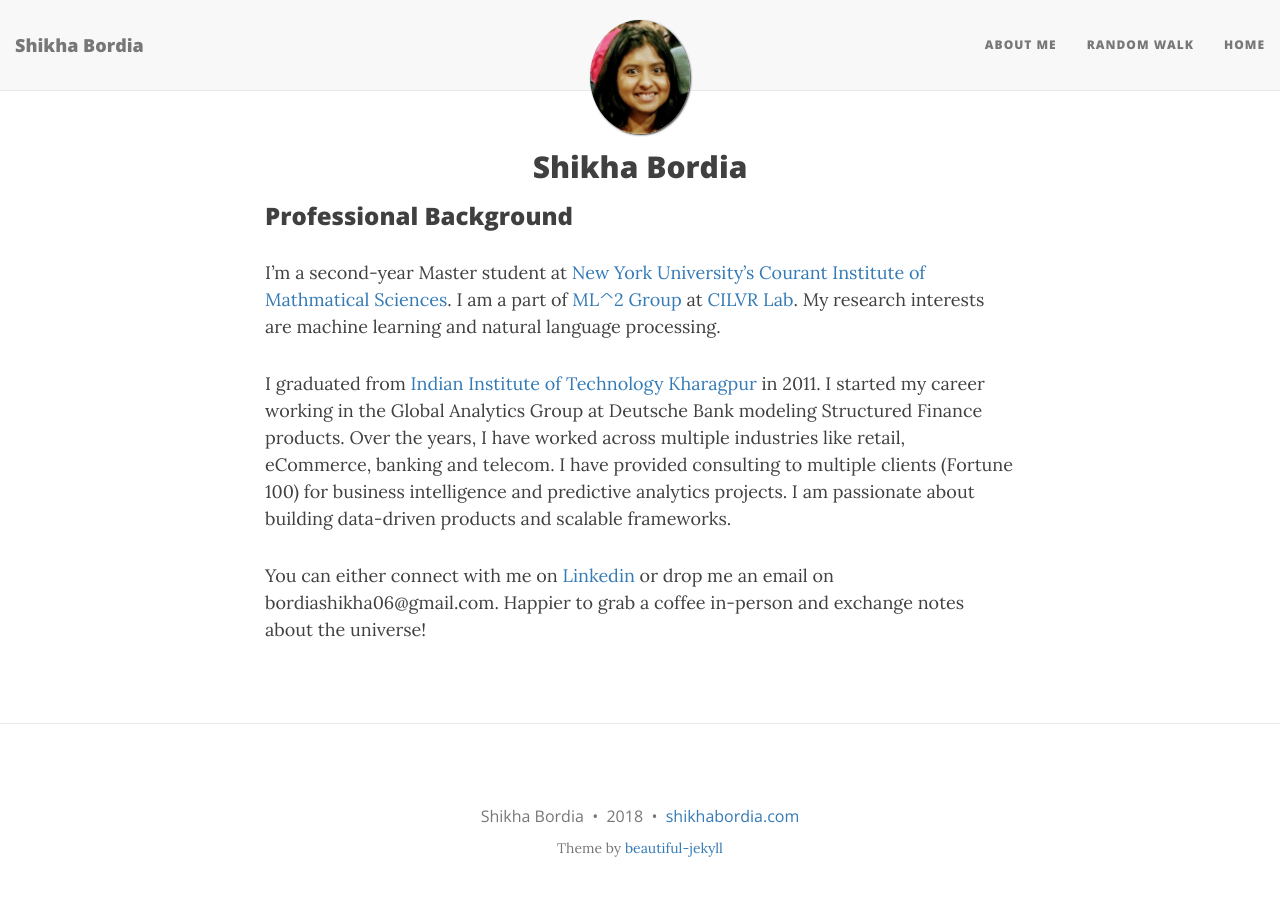
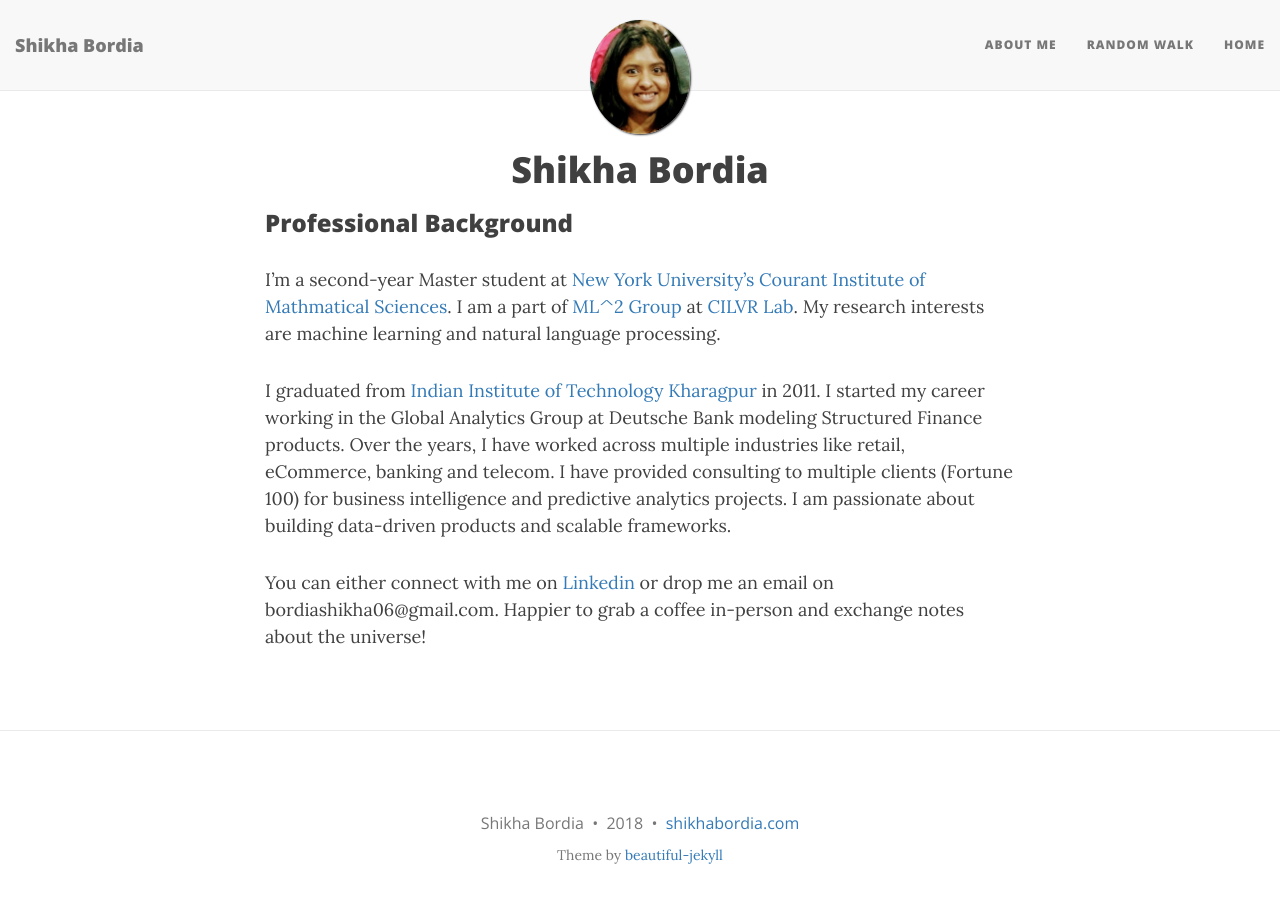
Before and after one commit to BordiaS/bordias.github.io, a Jekyll site: the page built from index.md, in a window 1280 px wide. Built offline with Jekyll 4.4.1, drawn with Linux system fonts in a browser that asks for light colours; nearby versions of some CDN libraries; the list of posts is cut into pages by our own code.

Commit message:
markdown heading font changed

```diff
--- a/index.md
+++ b/index.md
@@ -5,7 +5,7 @@
 -->
 ---
 
-<h2 align="center">Shikha Bordia</h2>
+<h1 align="center">Shikha Bordia</h1>
 
 ### Professional Background
 
```
Also changed, not shown: aboutme.md (+4 -1 lines).
